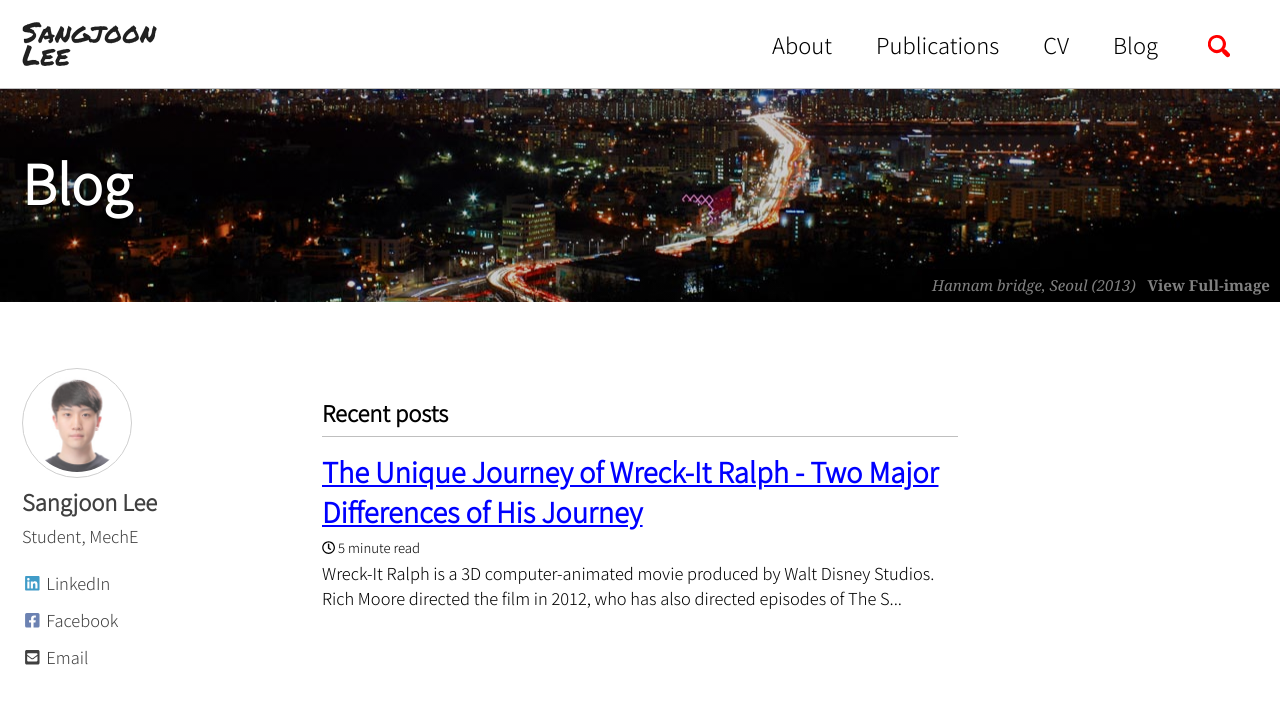
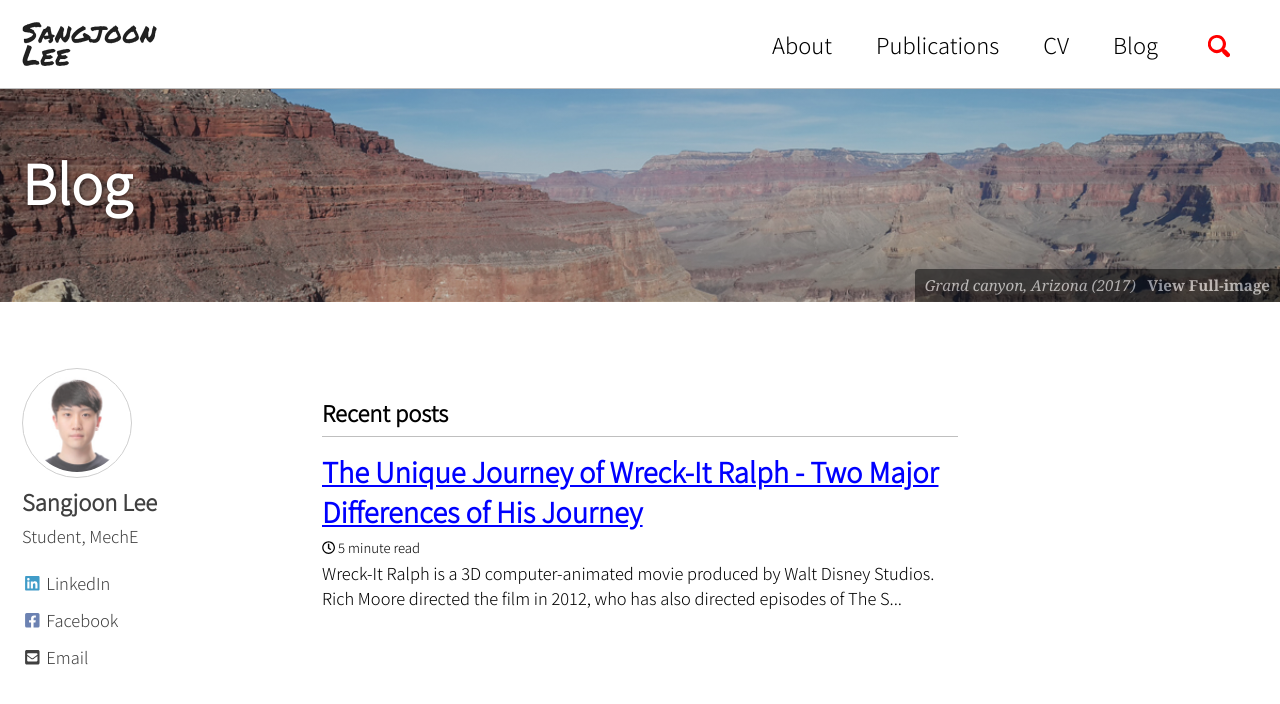
Before and after one commit to jun9303/jun9303.github.io, a Jekyll site: the page built from blog/index.html, in a window 1280 px wide and 900 px high. Shown: the top 704 px of the window. Built offline with Jekyll 4.4.1, drawn with Linux system fonts in a browser that asks for light colours; cached includes are drawn as plain includes; nearby versions of some CDN libraries; the list of posts is cut into pages by our own code.

Commit message:
Signed-off-by: SJ <jun9303@gmail.com>

```diff
--- a/blog/index.html
+++ b/blog/index.html
@@ -3,7 +3,7 @@ layout: home
 title: "Blog"
 author_profile: true
 header:
-  overlay_image: /assets/images/header.jpg
+  overlay_image: /assets/images/header_blog.jpg
   overlay_filter: 0.2
-  caption: "*Hannam bridge, Seoul (2013)* &nbsp; **[View Full-image](https://sangjoonlee.tk/assets/photographs/hannam_bridge_seoul_2013.jpg)**"
+  caption: "*Grand canyon, Arizona (2017)* &nbsp; **[View Full-image](https://sangjoonlee.tk/assets/photographs/grand_canyon_arizona_2017.jpg)**"
 ---
```
Also changed, not shown: assets/images/header_blog.jpg (added), assets/photographs/grand_canyon_arizona_2017.jpg (added), 2 other files.
